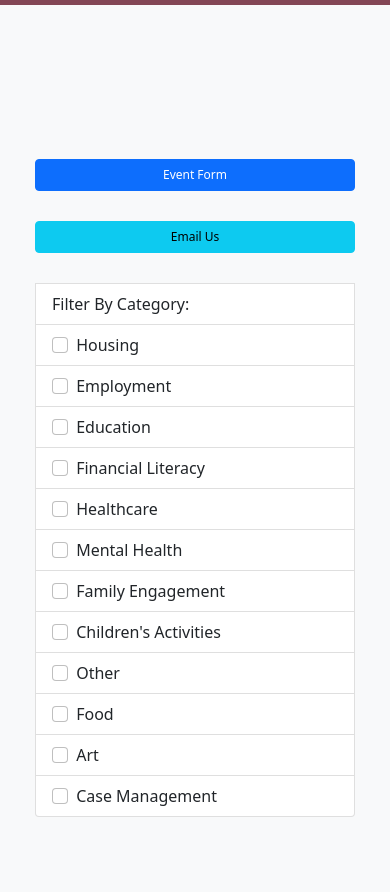
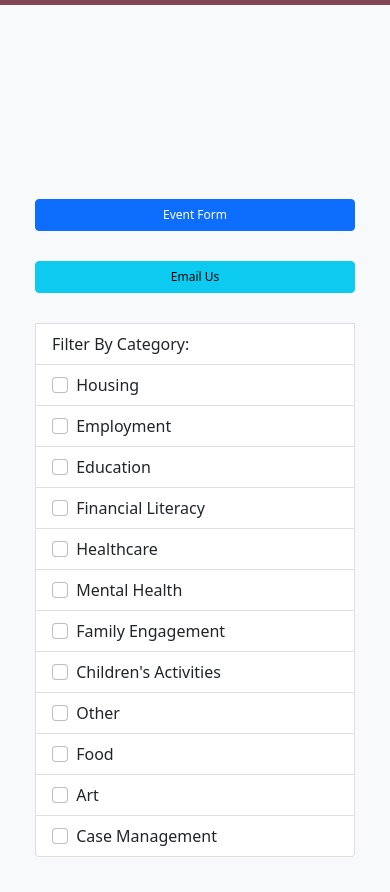
Before and after one commit to LEE-RUM/nbcares-410, a website: page public/calendar.html in a window 390 px wide. Shown: the part 91-983 px from the top of the page. Before the commit the page ends 943 px from the top, so only its background shows below. Drawn offline with nearby package versions, Linux system fonts and the light colour scheme; files that its build step writes are made by us from their sources; files whose address does not match are found by name.

Commit message:
updating mobile view

```diff
--- a/public/main.css
+++ b/public/main.css
@@ -38,7 +38,15 @@
 
   #calendar{
     height: 100%;
-    width: 100%
+    width: 100%;
+    margin-bottom: 20px
+  }
+  #modalbtn{
+    font-size: 12px ;
+    margin-bottom: 10px;
+    margin-top: 20px;
+
+
   }
   }
   /* #filters {
```
